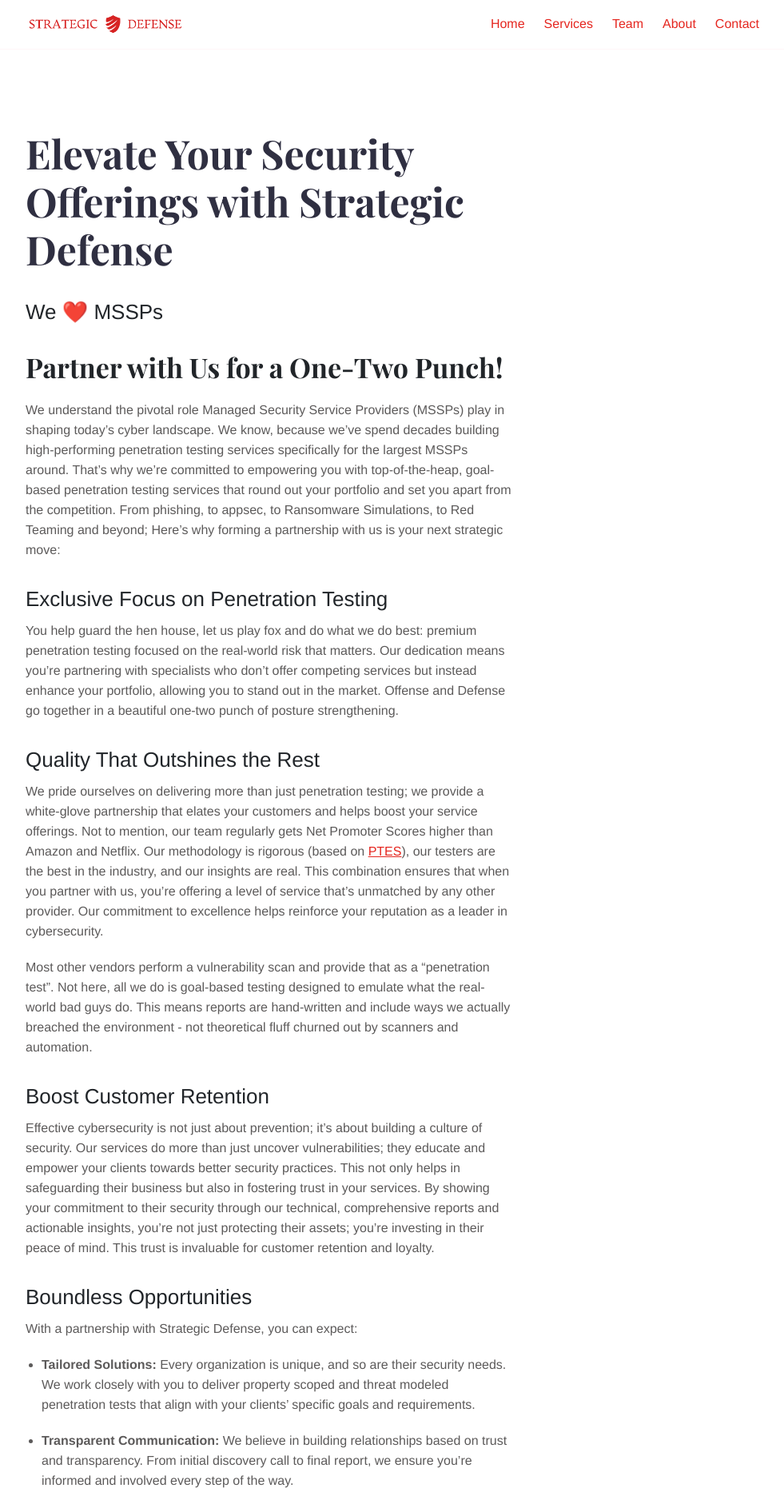
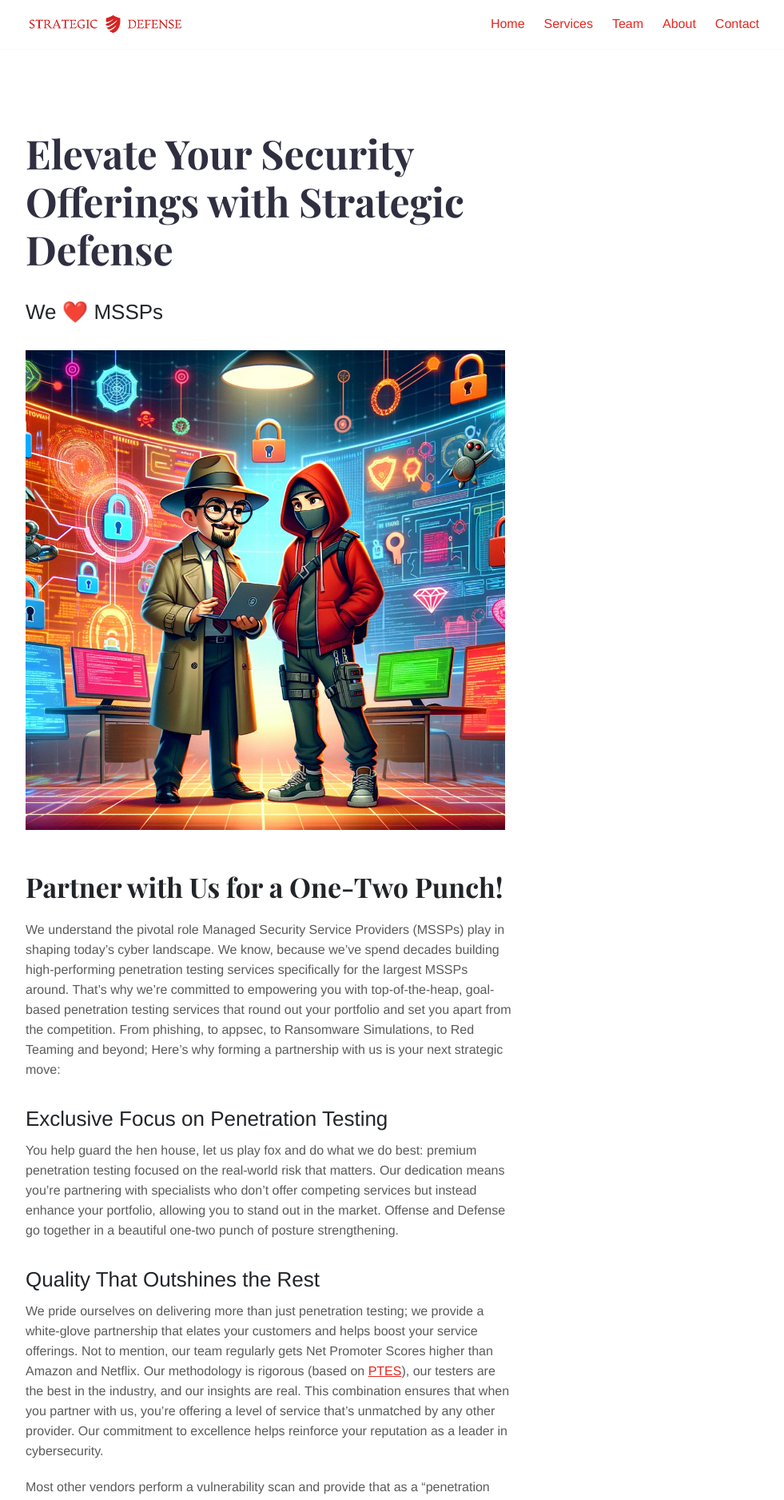
Before and after one commit to strategicdefense/strategicdefense.github.io, a Jekyll site: the page built from mssp.md, in a window 1280 px wide. Shown: the top 1876 px of the page at 80% size, without its empty margins (143-1124 px from the left). Built offline with Jekyll 4.4.1, drawn with Linux system fonts in a browser that asks for light colours; emoji names are drawn with the system emoji font.

Commit message:
tweaking verbiage

```diff
--- a/mssp.md
+++ b/mssp.md
@@ -2,9 +2,11 @@
 title: Elevate Your Security Offerings with Strategic Defense
 layout: page
 description: The best defense is a good offense.
-image: "/images/illustrations/colorfulcomputer.webp"
+image: "/images/illustrations/mssp.webp"
 ---
 ## We :heart: MSSPs
+
+<img src="/images/illustrations/mssp.webp" alt="mssp" width="600"/>
 
 # Partner with Us for a One-Two Punch!
 
```
Also changed, not shown: _services/ai-llm.md (+1 -1 lines), images/illustrations/mssp.webp (added), 3 other files.
